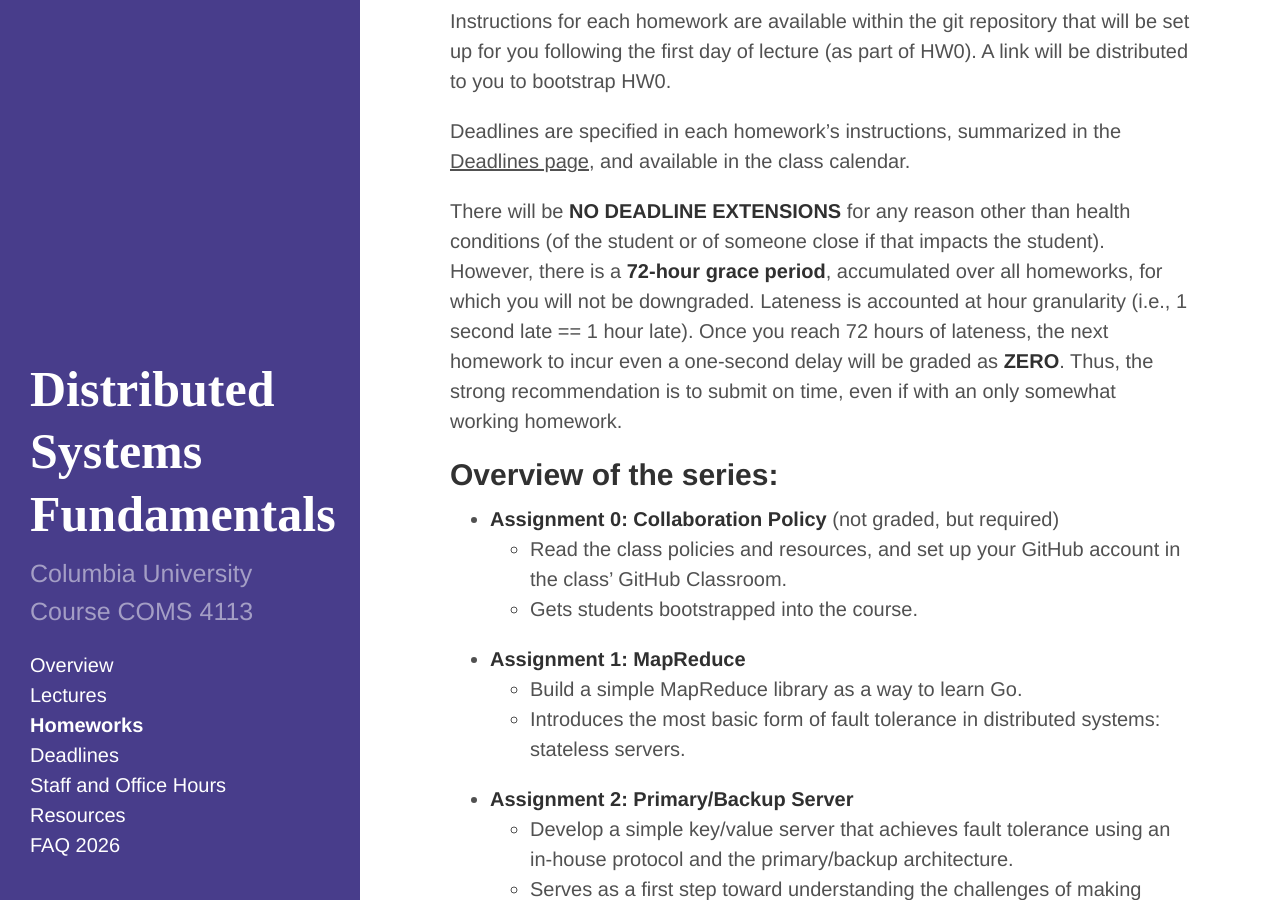
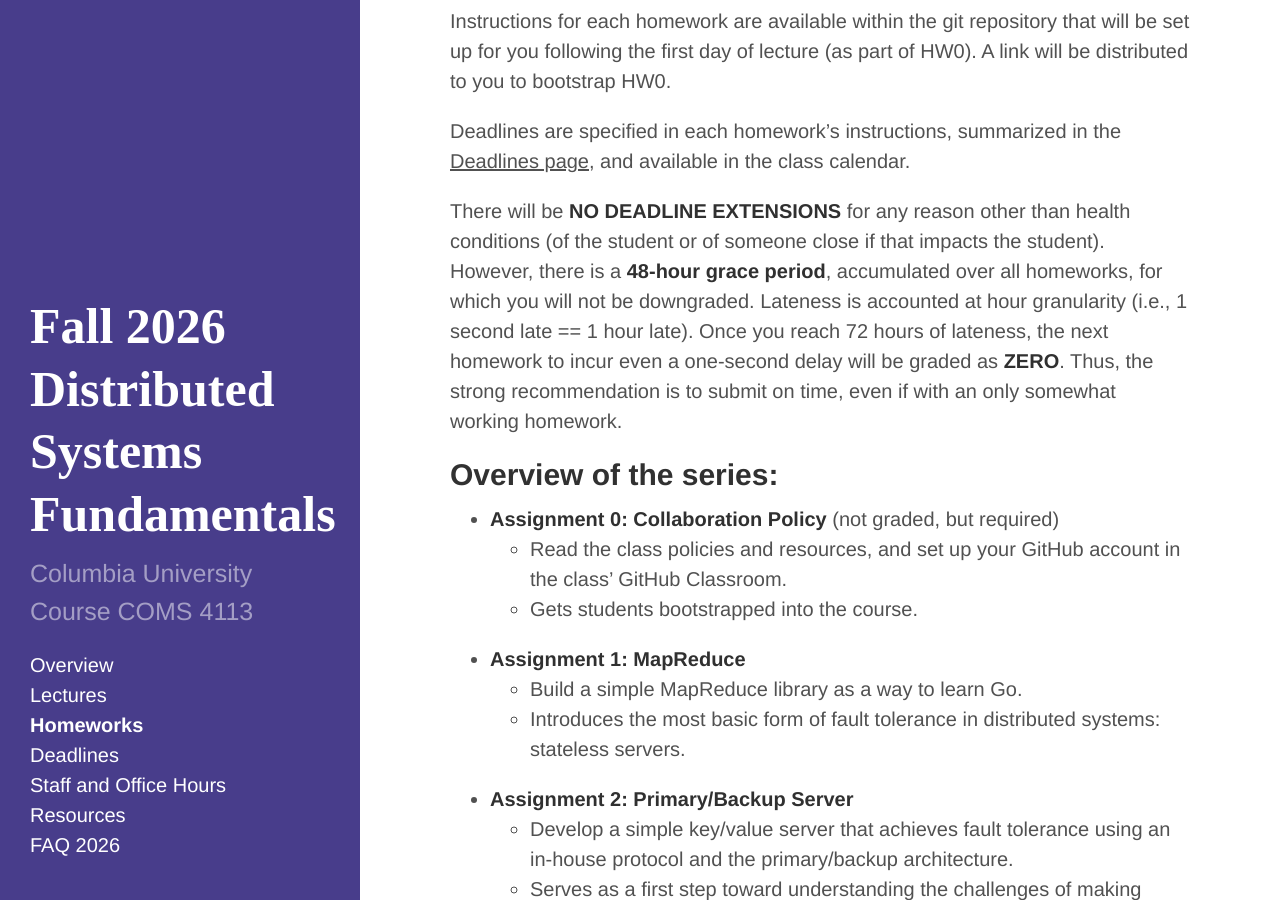
Before and after one commit to frankeh/cu-ds1-2026-fall, a Jekyll site: the page built from 02-homeworks.md, in a window 1280 px wide and 900 px high, scrolled down 534 px. Built offline with Jekyll 4.4.1, drawn with Linux system fonts in a browser that asks for light colours.

Commit message:
late policy

```diff
--- a/02-homeworks.md
+++ b/02-homeworks.md
@@ -27,7 +27,7 @@ Deadlines are specified in each homework's instructions, summarized in the
 
 There will be **NO DEADLINE EXTENSIONS** for any reason other than health conditions
 (of the student or of someone close if that impacts the student). However, there is a
-**72-hour grace period**, accumulated over all homeworks, for which you will not be
+**48-hour grace period**, accumulated over all homeworks, for which you will not be
 downgraded.  Lateness is accounted at hour granularity (i.e., 1 second late == 1 hour late).
 Once you reach 72 hours of lateness, the next homework to incur even a one-second delay
 will be graded as **ZERO**. Thus, the strong recommendation is to submit on time, even
--- a/_config.yml
+++ b/_config.yml
@@ -4,7 +4,7 @@ baseurl:          /cu-ds1-2026-fall
 permalink:        pretty
 
 # Setup
-title:            'Distributed Systems Fundamentals'
+title:            'Fall 2026 Distributed Systems Fundamentals'
 tagline:          'Columbia University Course COMS 4113'
 description:      'Fall 2026'
 url:              http://frankeh.github.io
```
